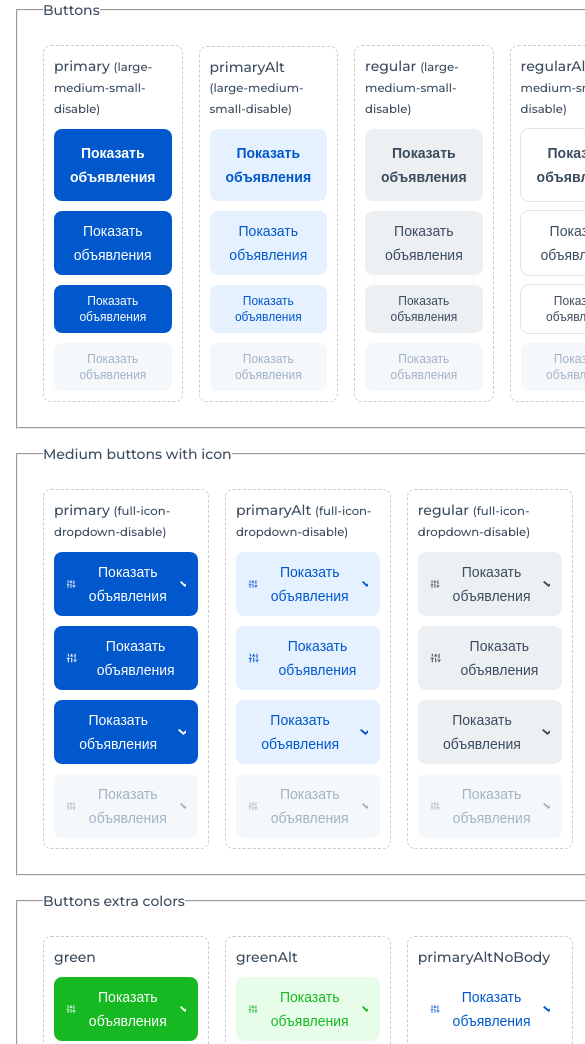
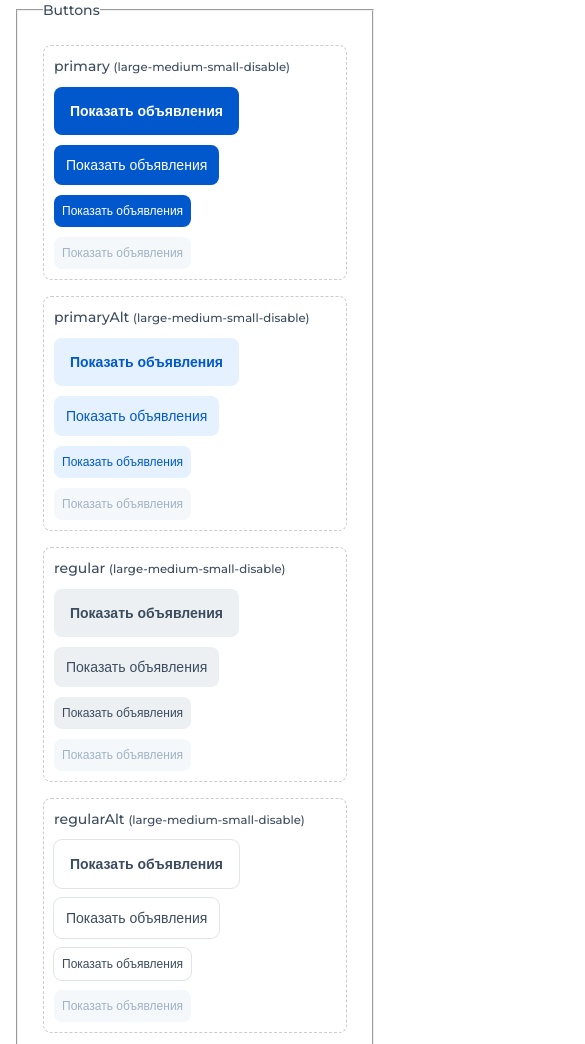
Before and after one commit to invinsible/exkavator_ru, a website: page src/html/index.html in a window 390 px wide. Shown: the top 1044 px of the page, 585 px wide, since content can reach past the window. Drawn offline with nearby package versions, Linux system fonts and the light colour scheme; files that its build step writes are made by us from their sources; files whose address does not match are found by name.

Commit message:
Адаптив для страницы дизайн-системы

```diff
--- a/src/html/index.html
+++ b/src/html/index.html
@@ -14,7 +14,13 @@
     .ds-row {
         display: flex;
         gap: 16px;
-        align-items: center;
+        flex-direction: column;
+
+        @media(min-width: 1180px) {
+            flex-direction: row;
+            align-items: center;
+        }
+
     }
     .ds-element-wrapper {
         display: flex;
--- a/src/js/main.js
+++ b/src/js/main.js
@@ -1,3 +1,14 @@
+const dropdownButtons = document.querySelectorAll('.button--dropdown');
+if (dropdownButtons.length > 0) {
+    dropdownButtons.forEach(button => {
+        button.addEventListener('click', function() {
+            this.classList.toggle('is-open');
+        });
+    })
+
+}
+
+
 const selectFields = document.querySelectorAll('.field--select');
 
 function closeAllSelects(except = null) {
```
Also changed, not shown: dist/index.html, dist/js/main.min.js.
